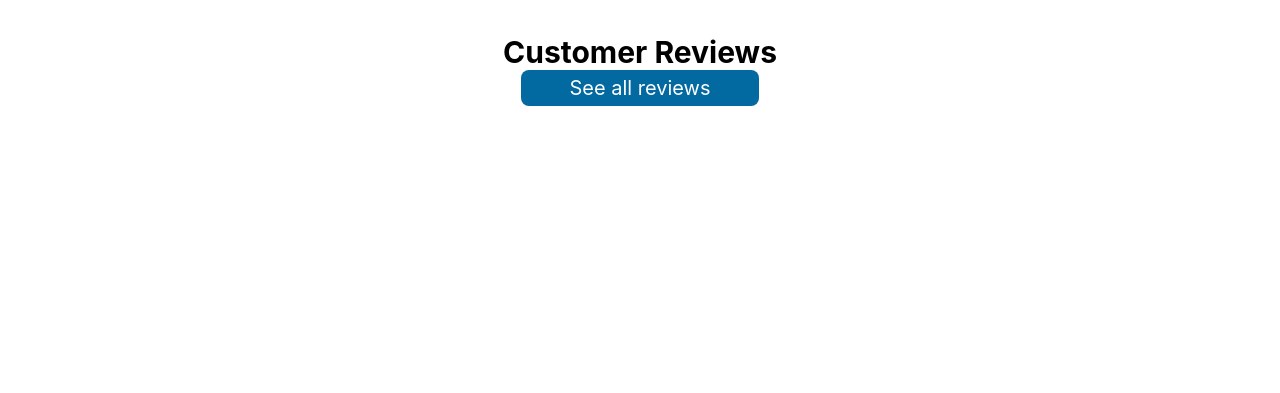
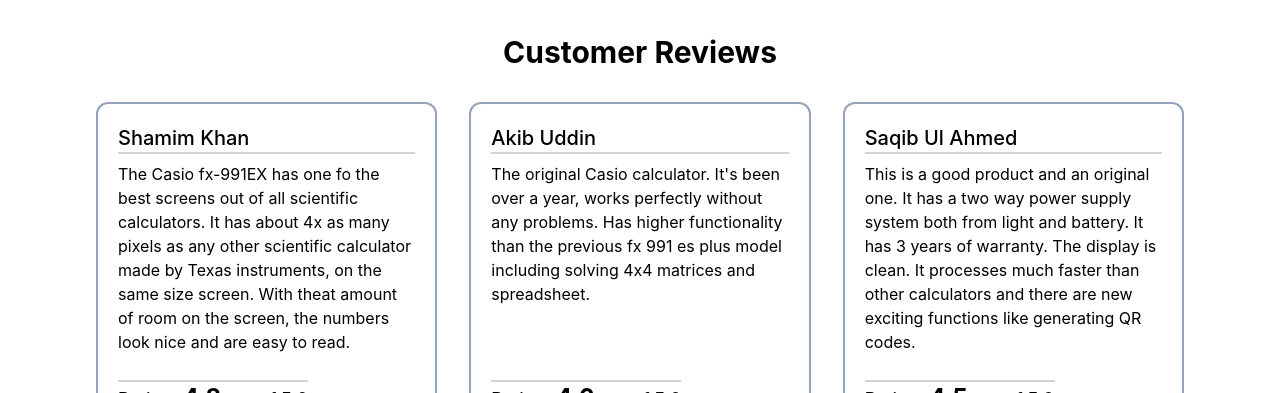
Before and after one commit to mobashirul-alam/product-analysis-website-mobashirul-alam-p, a React (Create React App) app: page / in a window 1280 px wide. Shown: the part 559-952 px from the top of the page. Before the commit the page ends 800 px from the top, so only its background shows below. Built offline with nearby package versions, Linux system fonts and the light colour scheme.

Commit message:
review shown in home

```diff
--- a/src/components/Home/Home.js
+++ b/src/components/Home/Home.js
@@ -1,9 +1,12 @@
 import React from 'react';
 import { useNavigate } from 'react-router-dom';
+import useReviews from '../../hooks/useReviews';
+import Review from '../Review/Review';
 
 const Home = () => {
 
     const navigate = useNavigate();
+    const [reviews] = useReviews();
 
     return (
         <div>
@@ -20,10 +23,18 @@
                 </div>
             </div>
             <div>
-                <h1 className='text-center text-3xl font-bold'>Customer Reviews</h1>
-                <div className='flex justify-center'>
+                <h1 className='text-center text-3xl font-bold mb-8'>Customer Reviews</h1>
+                <div className='mx-24 grid grid-cols-1 sm:grid-cols-2 md:grid-cols-3 gap-8'>
+                    {
+                        reviews.slice(0, 3).map(review => <Review
+                            key={review.id}
+                            review={review}
+                        ></Review>)
+                    }
+                </div>
+                <div className='flex justify-center my-8'>
                     <button onClick={() => navigate('/reviews')}
-                        className='px-12 py-1 rounded-lg text-xl bg-sky-700 text-white'>See all reviews</button>
+                        className='px-16 py-1 rounded-lg text-xl bg-sky-600 text-white'>See all reviews</button>
                 </div>
             </div>
         </div>
--- a/src/components/Review/Review.js
+++ b/src/components/Review/Review.js
@@ -4,7 +4,7 @@
     const { name, details, rating } = review;
     return (
         <div className='border-2 border-slate-400 rounded-xl p-5 relative'>
-            <div className='mb-8'>
+            <div className='mb-12'>
                 <p className='border-b-2 border-zinc-300 font-medium text-xl'>{name}</p>
                 <p className='mt-2 text-base'>{details}</p>
             </div>
--- a/src/components/Reviews/Reviews.js
+++ b/src/components/Reviews/Reviews.js
@@ -9,7 +9,7 @@
     return (
         <div>
             <h1 className='text-center text-3xl font-medium mt-2 mb-4'>Customers Reviews</h1>
-            <div className='mx-24 grid md:grid-cols-3 gap-8'>
+            <div className='mx-24 grid grid-cols-1 md:grid-cols-2 lg:grid-cols-3 gap-8 mb-8'>
                 {
                     reviews.map(review => <Review
                         key={review.id}
```
